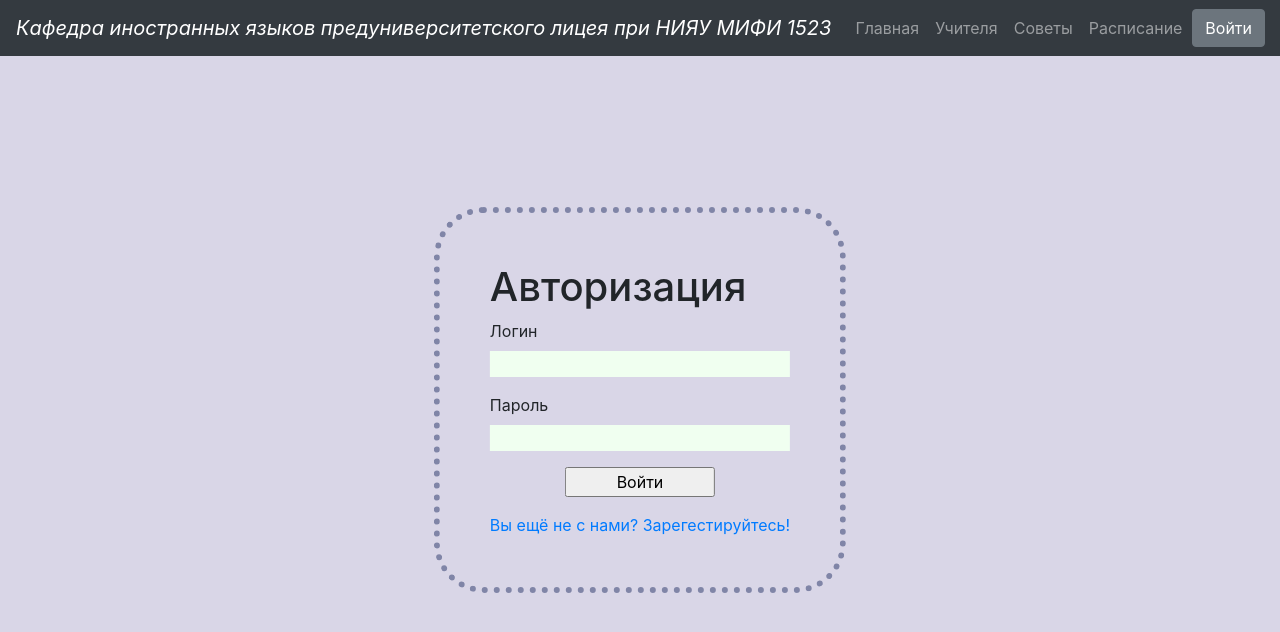
After one commit to UnSstrennen/eng_site, a Flask app: page /login in a window 1280 px wide. The commit adds this page. Shown: the top 632 px of the page. Run offline with Flask 2, Linux system fonts and the light colour scheme; some libraries are stand-ins or nearby versions.

Commit message:
added login form

```diff
--- a/main.py
+++ b/main.py
@@ -27,10 +27,22 @@ app = Flask(__name__)
 app.config['SECRET_KEY'] = 'yandexlyceum_secret_key'
 
 
+class LoginForm(FlaskForm):
+    username = StringField('Логин', validators=[DataRequired()], id='form_string_field')
+    password = PasswordField('Пароль', validators=[DataRequired()], id='form_string_field')
+    submit = SubmitField('Войти', id='button')
+
+
 @app.route('/')
 @app.route('/index')
 def index():
     return render_template('index.html')
+
+
+@app.route('/login')
+def login():
+    form = LoginForm()
+    return render_template('login.html', form=form)
 
 
 @app.route('/idioms')
--- a/templates/advices.html
+++ b/templates/advices.html
@@ -28,6 +28,7 @@
      <a class="nav-link" href="/timetable">Расписание</a>
    </li>
  </ul>
+    <a class="btn btn-secondary" href="login" role="button"style="position: absolute; right: 15px;">Войти</a>
 </div>
 </nav>
 
--- a/templates/idioms.html
+++ b/templates/idioms.html
@@ -29,6 +29,7 @@
      <a class="nav-link" href="/timetable">Расписание</a>
    </li>
  </ul>
+  <a class="btn btn-secondary" href="login" role="button"style="position: absolute; right: 15px;">Войти</a>
 </div>
 </nav>
 
--- a/templates/index.html
+++ b/templates/index.html
@@ -29,9 +29,9 @@
      <a class="nav-link" href="/timetable">Расписание</a>
    </li>
  </ul>
+  <a class="btn btn-secondary" href="login" role="button"style="position: absolute; right: 15px;">Войти</a>
 </div>
 </nav>
-
 
 
   <div class="container marketing g-pt-40">
--- a/templates/irregularverbs.html
+++ b/templates/irregularverbs.html
@@ -28,6 +28,7 @@
      <a class="nav-link" href="/timetable">Расписание</a>
    </li>
  </ul>
+  <a class="btn btn-secondary" href="login" role="button"style="position: absolute; right: 15px;">Войти</a>
 </div>
 </nav>
 
--- /dev/null
+++ b/templates/login.html
@@ -0,0 +1,84 @@
+<!DOCTYPE html>
+<html lang="en">
+<head>
+    <meta charset="UTF-8">
+    <title>Авторизация</title>
+    <link rel="stylesheet" href="https://stackpath.bootstrapcdn.com/bootstrap/4.3.1/css/bootstrap.min.css" integrity="sha384-ggOyR0iXCbMQv3Xipma34MD+dH/1fQ784/j6cY/iJTQUOhcWr7x9JvoRxT2MZw1T" crossorigin="anonymous">
+</head>
+<body style='background-color:#d9d6e7;'>
+    <nav class="navbar navbar-expand-lg navbar-dark bg-dark">
+    <a class="navbar-brand" href="#"><em>Кафедра иностранных языков предуниверситетского лицея при НИЯУ МИФИ 1523</em></a>
+    <button class="navbar-toggler" type="button" data-toggle="collapse" data-target="#navbarNav" aria-controls="navbarNav" aria-expanded="false" aria-label="Toggle navigation">
+     <span class="navbar-toggler-icon"></span>
+    </button>
+    <div class="collapse navbar-collapse" id="navbarNav">
+     <ul class="navbar-nav">
+       <li class="nav-item">
+         <a class="nav-link" href="/index">Главная</a>
+       </li>
+       <li class="nav-item">
+         <a class="nav-link" href="/teachers">Учителя <span class="sr-only">(current)</span></a>
+       </li>
+       <li class="nav-item">
+         <a class="nav-link" href="/advices">Советы</a>
+       </li>
+       <li class="nav-item">
+         <a class="nav-link" href="/timetable">Расписание</a>
+       </li>
+     </ul>
+        <a class="btn btn-secondary" href="login" role="button"style="position: absolute; right: 15px;">Войти</a>
+    </div>
+    </nav>
+
+    <style>
+        #form_body {
+            padding: 50px;
+            position: fixed; top: 50%; left: 50%;
+            -webkit-transform: translate(-50%, -50%);
+            -ms-transform: translate(-50%, -50%);
+            transform: translate(-50%, -50%);
+            border: 6px dotted #8085A7;
+            border-radius: 50px;
+        }
+        #form_string_field {
+            width: 100%;
+            background-color: honeydew;
+            border: none;
+        }
+        .center {
+            text-align: center;
+        }
+        #button {
+            width: 50%;
+        }
+    </style>
+    <div id="form_body">
+    <h1>Авторизация</h1>
+    <form action="" method="post" novalidate style="">
+        {{ form.hidden_tag() }}
+        <p>
+            {{ form.username.label }}<br>
+            {{ form.username }}<br>
+            {% for error in form.username.errors %}
+                <div class="alert alert-danger" role="alert">
+                    {{ error }}
+                </div>
+            {% endfor %}
+        </p>
+        <p>
+            {{ form.password.label }}<br>
+            {{ form.password }}<br>
+            {% for error in form.password.errors %}
+                <div class="alert alert-danger" role="alert">
+                    {{ error }}
+                </div>
+            {% endfor %}
+        </p>
+        <div class="center">
+        <p>{{ form.submit() }}</p>
+        </div>
+        <a href="register">Вы ещё не с нами? Зарегестируйтесь!</a>
+    </form>
+    </div>
+</body>
+</html>
--- a/templates/motivation.html
+++ b/templates/motivation.html
@@ -28,6 +28,7 @@
      <a class="nav-link" href="/timetable">Расписание</a>
    </li>
  </ul>
+    <a class="btn btn-secondary" href="login" role="button"style="position: absolute; right: 15px;">Войти</a>
 </div>
 </nav>
 
--- a/templates/popularwords.html
+++ b/templates/popularwords.html
@@ -28,6 +28,7 @@
      <a class="nav-link" href="/timetable">Расписание</a>
    </li>
  </ul>
+  <a class="btn btn-secondary" href="login" role="button"style="position: absolute; right: 15px;">Войти</a>
 </div>
 </nav>
 
--- a/templates/teachers.html
+++ b/templates/teachers.html
@@ -33,6 +33,7 @@
      <a class="nav-link" href="/timetable">Расписание</a>
    </li>
  </ul>
+    <a class="btn btn-secondary" href="login" role="button"style="position: absolute; right: 15px;">Войти</a>
 </div>
 </nav>
 
--- a/templates/timetable.html
+++ b/templates/timetable.html
@@ -33,6 +33,7 @@
      <a class="nav-link" href="/timetable">Расписание</a>
    </li>
  </ul>
+  <a class="btn btn-secondary" href="login" role="button"style="position: absolute; right: 15px;">Войти</a>
 </div>
 </nav>
 
```
